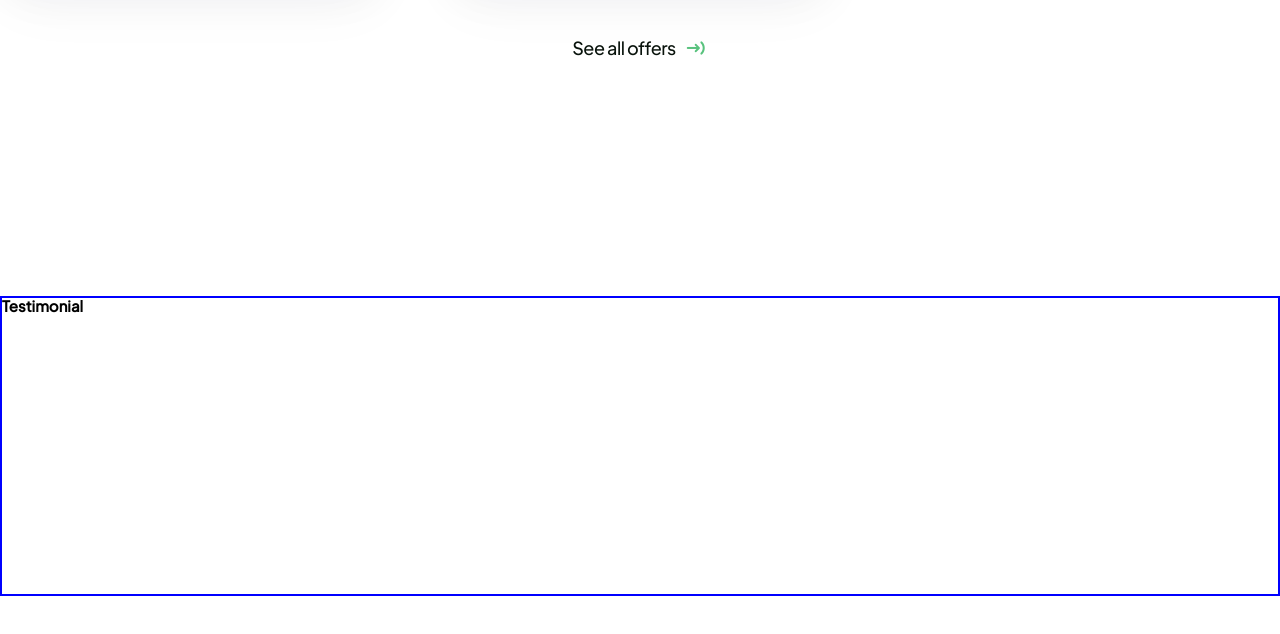
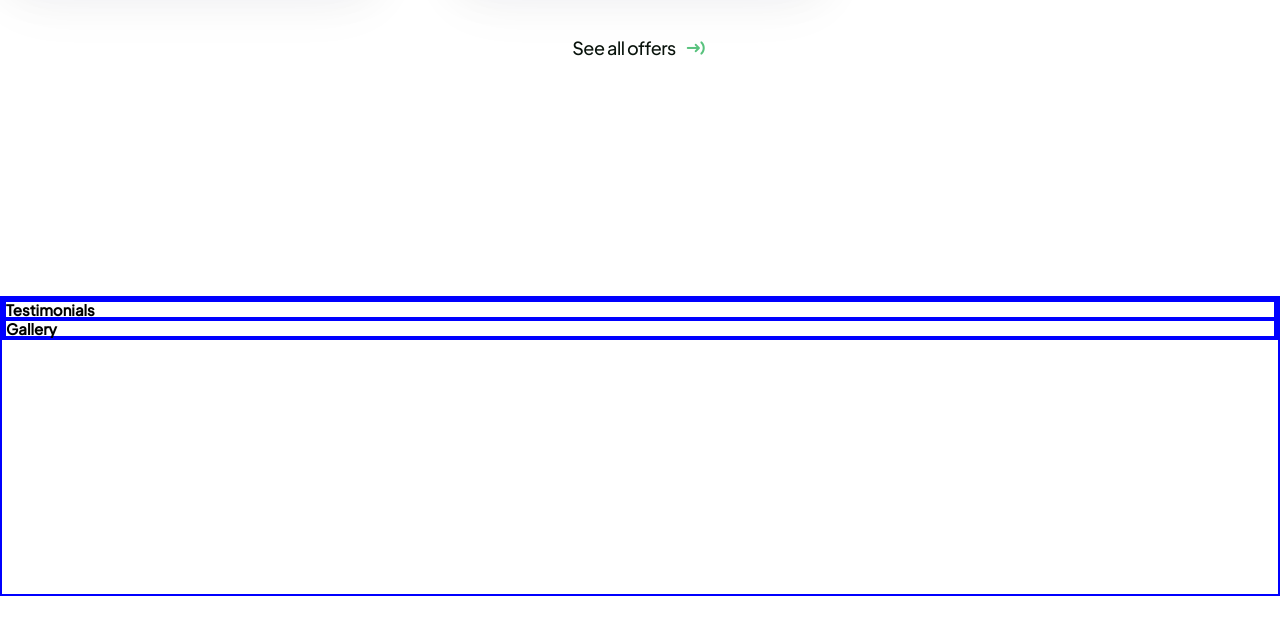
Before and after one commit to jaeel29/Christmas-website, a Next.js app: page / in a window 1280 px wide. Shown: the part 4009-4643 px from the top of the page. Built offline with nearby package versions, Linux system fonts and the light colour scheme; a web font is replaced by a local one.

Commit message:
Testimonial & Gallery section

```diff
--- a/components/Testimonial/Testimonial.styled.ts
+++ b/components/Testimonial/Testimonial.styled.ts
@@ -12,3 +12,15 @@ export const TContainer = styled.div`
   height: 300px;
   ${BorderBlue}
 `;
+
+export const Body = styled.div`
+  ${BorderBlue}
+`;
+
+export const Testimonials = styled.div`
+  ${BorderBlue}
+`;
+
+export const Gallery = styled.div`
+  ${BorderBlue}
+`;
--- a/components/Testimonial/index.tsx
+++ b/components/Testimonial/index.tsx
@@ -1,10 +1,23 @@
-import { SectionTestimonial, TContainer } from './Testimonial.styled';
+import {
+  Body,
+  Gallery,
+  SectionTestimonial,
+  TContainer,
+  Testimonials,
+} from './Testimonial.styled';
 
 const TestimonialSection = () => {
   return (
     <SectionTestimonial>
       <TContainer>
-        <h1>Testimonial</h1>
+        <Body>
+          <Testimonials>
+            <h1>Testimonials</h1>
+          </Testimonials>
+          <Gallery>
+            <h1>Gallery</h1>
+          </Gallery>
+        </Body>
       </TContainer>
     </SectionTestimonial>
   );
```
